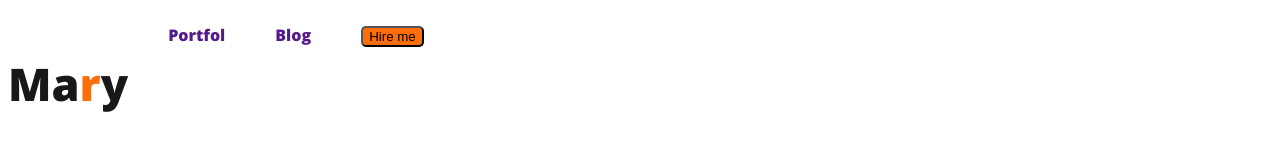
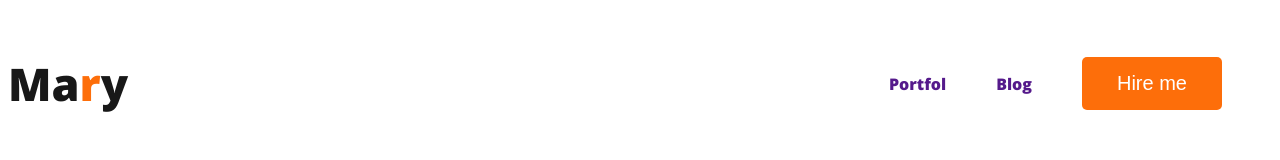
Before and after one commit to MridulChadraNath/Web-developer-portfolio, a plain HTML site: page index.html in a window 1280 px wide. Drawn offline with nearby package versions, Linux system fonts and the light colour scheme.

Commit message:
Navbar completed

```diff
--- a/css/style.css
+++ b/css/style.css
@@ -10,13 +10,22 @@ body{
 .btn-primary{
     border-radius: 5px;
     background: #FD6E0A;
+    border: 0;
+    font-size: 20px;
+    padding: 15px 35px;
+    font-weight: 20px;
+    color: white;
 }
 
 nav{
+    color: #181818;
     display: flex;
+    justify-content: space-between;
+
 }
 nav > ul{
     display: flex;
+    align-items: center;
 }
 nav li{
     list-style: none;
```
